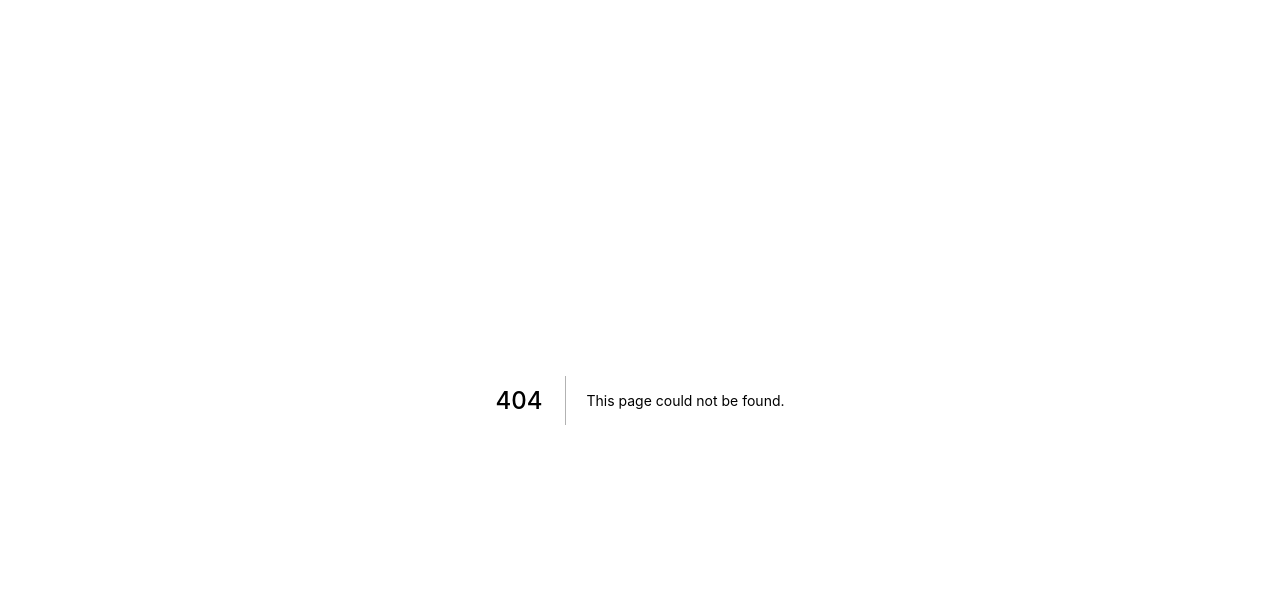
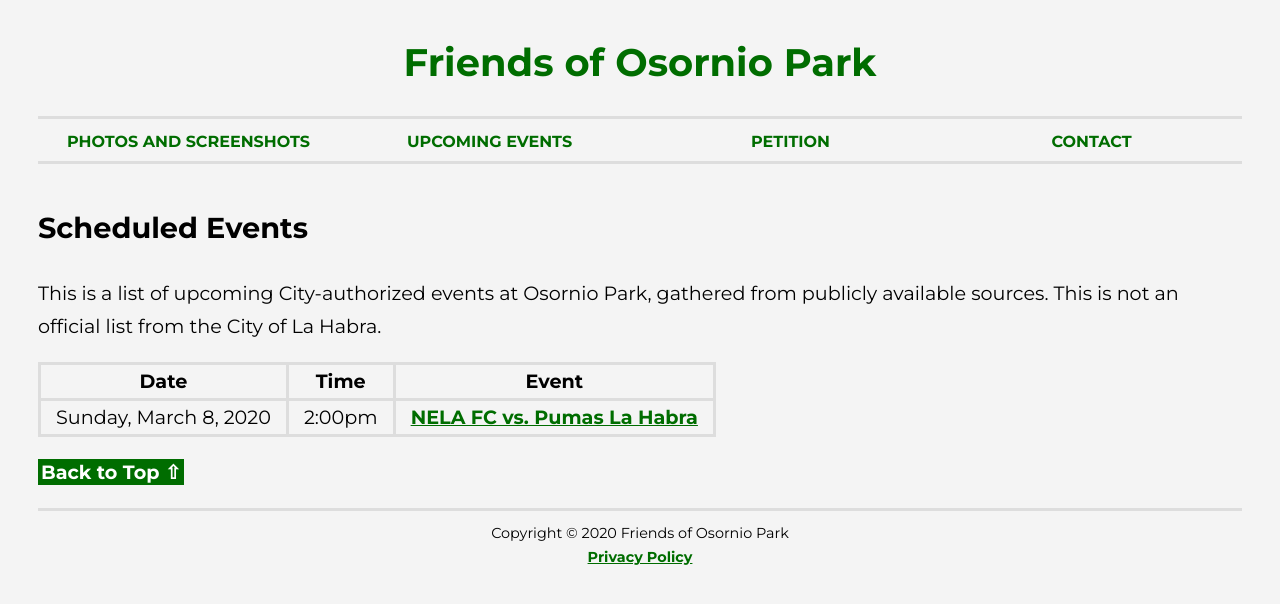
Before and after one commit to pixelsnob/friendsofosorniopark, a Next.js app: page /events in a window 1280 px wide. Before the commit this address had no page. Shown: the top 604 px of the page. Built offline with nearby package versions, Linux system fonts and the light colour scheme; a web font is replaced by a local one.

Commit message:
Added events page

```diff
--- a/components/Nav.js
+++ b/components/Nav.js
@@ -3,7 +3,7 @@ export default () => (
   <nav className="noprint">
     <ul>
       <li><a rel="prefetch" href="/photos">Photos and Screenshots</a></li>
-
+      <li><a rel="prefetch" href="/events">Upcoming Events</a></li>
       <li><a rel="prefetch" href="/petition">Petition</a></li>
       <li><a rel="prefetch" href="/contact">Contact</a></li>
     </ul>
--- /dev/null
+++ b/pages/events.js
@@ -0,0 +1,94 @@
+import { Fragment } from 'react';
+import Layout from '../components/Layout';
+import ImageContainer from '../components/ImageContainer';
+import FootnoteLink from '../components/FootnoteLink';
+import Head from '../components/Head';
+
+// const summary = 'Friends of Osornio Park is a group of residents with a common goal: to help make Osornio Park a more welcoming place for the entire community. We are not affiliated with the City of La Habra.';
+// const affiliatePolicyLink =
+//   <a href="http://www.lahabracity.com/DocumentCenter/View/9984/City-of-La-Habra-Sport-Affiliate-Policy-PDF" target="_blank">
+//     City of La Habra Sports Affiliate Policy
+//   </a>
+// ;
+
+// const WrappedImageContainer = props => (
+//   <Fragment>
+//     <div className="image-container-wrapper">
+//       <ImageContainer {...props}/>
+//     </div>
+//     <style jsx>{`
+//       .image-container-wrapper {
+//         padding: 0;
+
+//         float: right;
+//         clear: both;
+//         width: 50vw;
+//         margin: 30px 0 30px 30px;
+//       }
+
+//       @media screen and (max-width: 768px) {
+//         .image-container-wrapper {
+//           float: none;
+//           width: 100%;
+//           margin: 20px 0;
+//         }
+//       }
+//       @media screen and (min-width: 1200px) {
+//         .image-container-wrapper {
+//           width: 40vw;
+//         }
+//       }
+//     `}</style>
+//   </Fragment>
+// );
+
+export default () => (
+  <Layout showBackToTopLink={true}>
+    <Head>
+      <meta name="description" content="A schedule of upcoming events at Osornio Park, gathered from multiple sources"/>
+    </Head>
+
+    <div className="articles">
+      <article>
+        <h2>Scheduled Events</h2>
+        <p>
+          This is a list of upcoming City-authorized events at Osornio Park, gathered from publicly available sources. This is not an official list from
+          the City of La Habra.
+        </p>
+        <table>
+          <thead>
+            <tr>
+              <th>Date</th>
+              <th>Time</th>
+              <th>Event</th>
+            </tr>
+          </thead>
+          <tbody>
+            <tr>
+              <td>
+                Sunday, March 8, 2020
+              </td>
+              <td>2:00pm</td>
+              <td>
+                <a href="https://www.socalpremier.org/game/show/28068782?subseason=642569&referrer=5338552" target="_blank">
+                  NELA FC vs. Pumas La Habra
+                </a>
+              </td>
+            </tr>
+          </tbody>
+        </table>
+
+      </article>
+    </div>
+    <style jsx>{`
+      table {
+        border-collapse: collapse;
+      }
+      td, th {
+        border: 3px solid #ddd;
+        padding: 5px 15px;
+        line-height: 1.2;
+      }
+    `}</style>
+  </Layout>
+);
--- a/pages/index.js
+++ b/pages/index.js
@@ -44,7 +44,7 @@ const WrappedImageContainer = props => (
 
 export default () => (
   <Layout showBackToTopLink={true}>
-     <Head>
+    <Head>
       <meta name="description" content={summary}/>
     </Head>
     <p>{summary}</p>
--- a/public/css/base.css
+++ b/public/css/base.css
@@ -1,7 +1,7 @@
 body {
   font-family: 'Montserrat';
   font-size: 1.2rem;
-  line-height: 1.8  ;
+  line-height: 1.7;
   padding: 30px;
   counter-reset: footnote;
   background: #f4f4f4;
```
